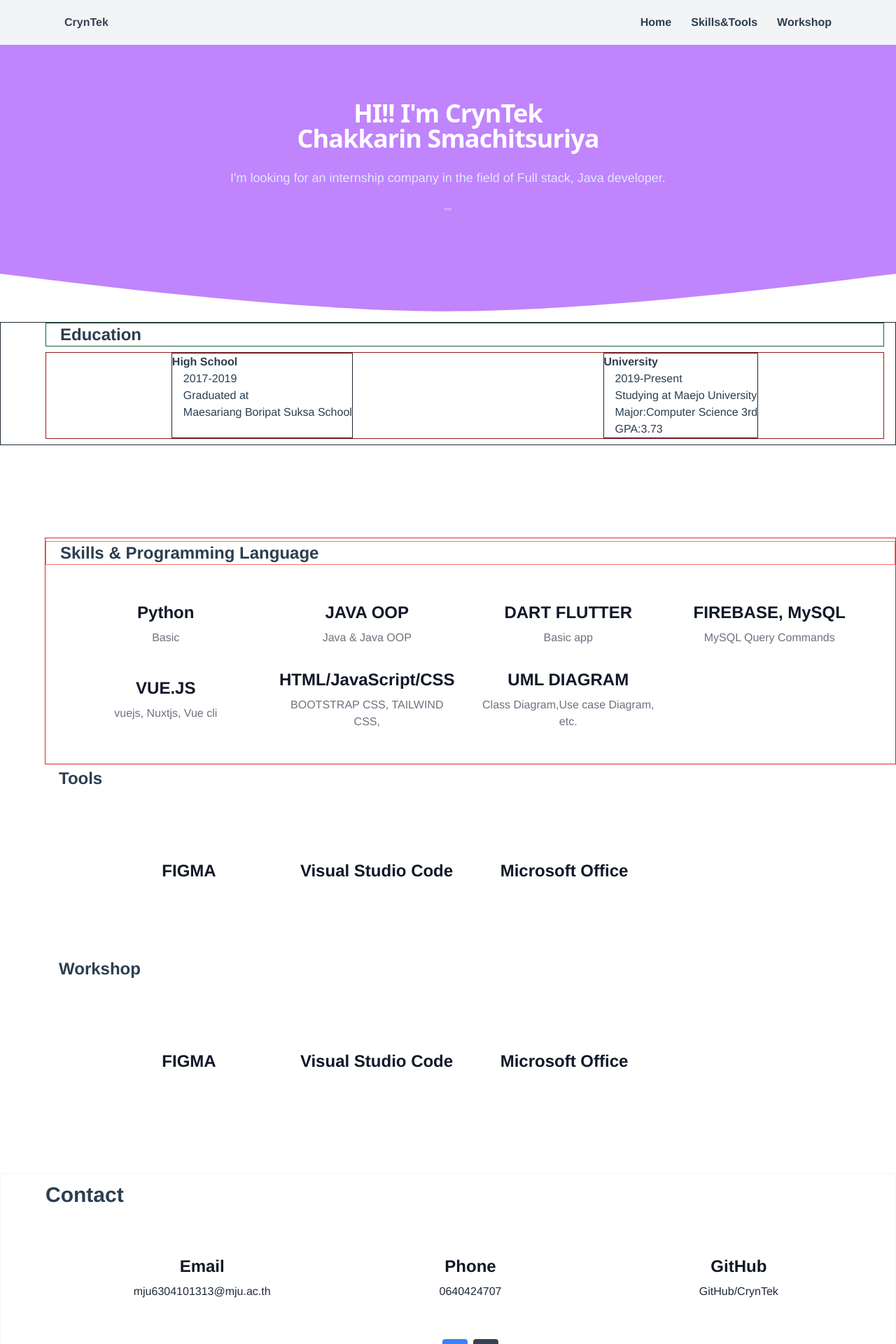
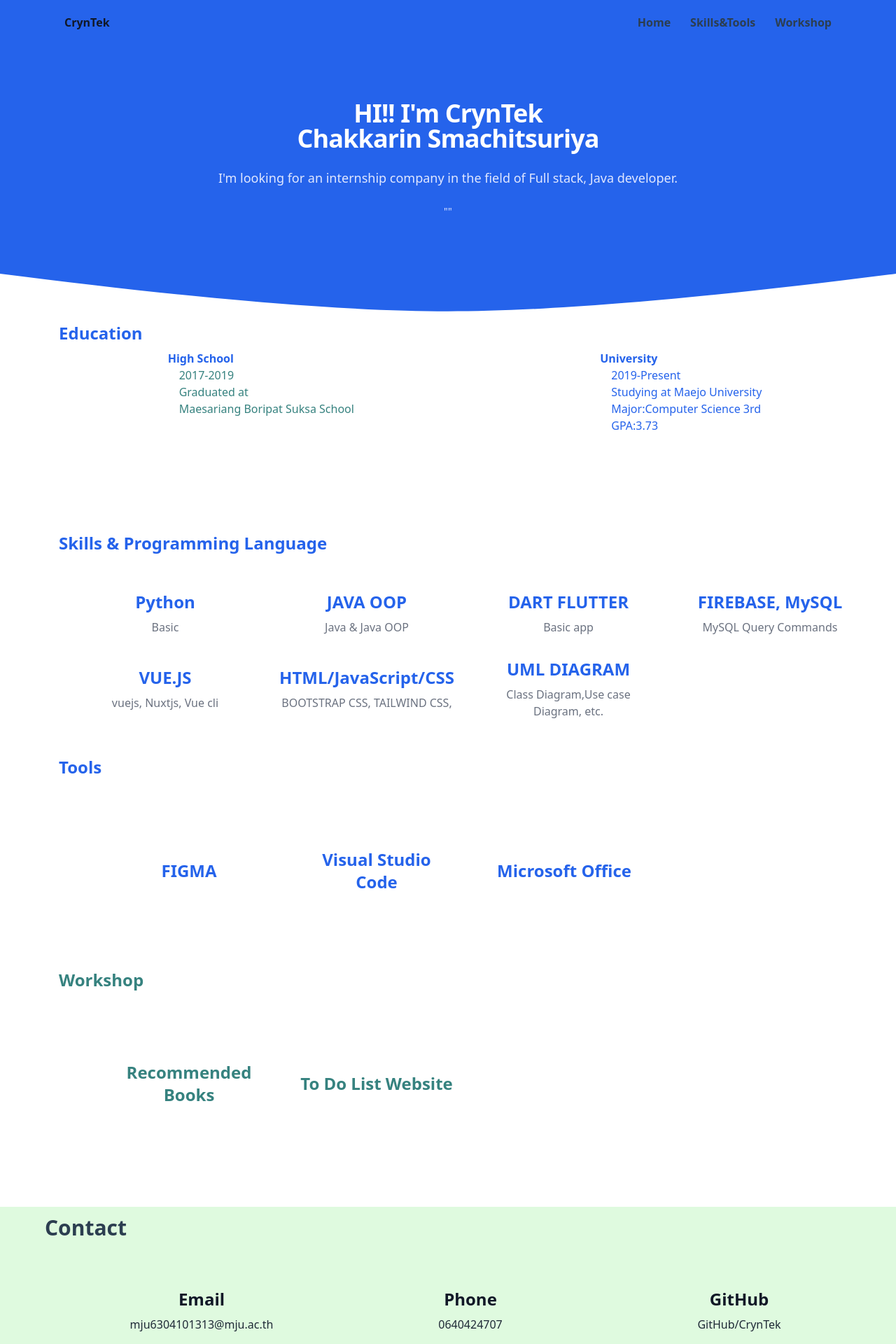
Before and after one commit to CrynTek/Portfolio_Website, a Vue app: page / in a window 1280 px wide. Shown: the top 1920 px of the page at 70% size. Built offline with nearby package versions, Linux system fonts and the light colour scheme.

Commit message:
add color

```diff
--- a/src/App.vue
+++ b/src/App.vue
@@ -1,4 +1,5 @@
 <template>
+
   <NavbarMenu></NavbarMenu>
   <Info_detail></Info_detail>
   <Education_info></Education_info>
@@ -27,10 +28,10 @@ export default {
 </script>
 <style>
 #app {
-  font-family: Avenir, Helvetica, Arial, sans-serif;
   -webkit-font-smoothing: antialiased;
   -moz-osx-font-smoothing: grayscale;
   text-align: center;
+  background-color: white;
   color: #2c3e50;
 }
 
--- a/src/components/Education_info.vue
+++ b/src/components/Education_info.vue
@@ -1,6 +1,6 @@
 <template>
-  <div class="mx-auto my-1 border border-gray-800 px-4 items-center pl-16">
-    <div class="border border-green-800 pl-5 text-left">
+  <div class="mx-auto my-1  px-4 items-center pl-16 text-[#2563eb]">
+    <div class=" pl-5 text-left">
       <h1 class="text-2xl font-extrabold">Education</h1>
     </div>
     <div
@@ -9,14 +9,12 @@
         flex flex-row
         text-left
         justify-around
-        border
         my-2
-        border-red-800
+
       "
     >
       <div
         class="
-          border border-gray-800
           hover:shadow-lg hover:shadow-green-400
           dark:hover:shadow-neutral-300
           transition
@@ -26,7 +24,7 @@
         "
       >
         <h1 class="font-extrabold">High School</h1>
-        <div class="pl-4">
+        <div class="pl-4 text-[#36827f]">
           <h1>2017-2019</h1>
           <h1>Graduated at</h1>
           <h1>Maesariang Boripat Suksa School</h1>
@@ -34,7 +32,6 @@
       </div>
       <div
         class="
-          border border-gray-800
           hover:shadow-lg hover:shadow-green-400
           dark:hover:shadow-neutral-300
           transition
--- a/src/components/Info_detail.vue
+++ b/src/components/Info_detail.vue
@@ -1,5 +1,5 @@
 <template>
-  <div class="relative bg-purple-400">
+  <div class="relative bg-[#2563eb] ">
     <div class="absolute inset-x-0 bottom-0">
       <svg
         viewBox="0 0 224 12"
--- a/src/components/NavbarMenu.vue
+++ b/src/components/NavbarMenu.vue
@@ -1,5 +1,5 @@
 <template>
-  <nav class="bg-gray-100 top-0 sticky inset-x-0 mb-0 z-50">
+  <nav class="bg-[#2563eb] top-0 sticky inset-x-0 mb-0 z-50">
     <div class="max-w-6xl mx-auto px-4">
       <div class="flex justify-between">
         <div class="flex space-x-4">
@@ -12,20 +12,20 @@
                 items-center
                 py-5
                 px-2
-                text-gray-700
-                hover:text-gray-900
+                text-gray-900
+                hover:text-[#ffffff]
               "
             >
-              <i class="bx bxl-medium-old mr-1 text-xl mb-1 text-blue-400"></i>
+              <i class="bx bxl-medium-old mr-1 text-xl mb-1"></i>
               <span class="font-bold">CrynTek</span>
             </a>
           </div>
         </div>
         <!-- secondary nav -->
-        <div class="hidden md:flex items-center space-x-1">
-          <a href="#" class="py-5 px-3">Home</a>
-          <a href="#info" class="py-5 px-3">Skills&Tools</a>
-          <a href="#workshop" class="py-5 px-3">Workshop</a>
+        <div class=" md:flex items-center space-x-1 ">
+          <a href="#" class="py-5 px-3  hover:text-white">Home</a>
+          <a href="#info" class="py-5 px-3 hover:text-white">Skills&Tools</a>
+          <a href="#workshop" class="py-5 px-3 hover:text-white">Workshop</a>
         </div>
       </div>
     </div>
--- a/src/components/WorkShop.vue
+++ b/src/components/WorkShop.vue
@@ -1,5 +1,5 @@
 <template>
-    <div id="workshop" class="pl-16">
+    <div id="workshop" class="pl-16 text-[#36827F]">
       <h1 class="my-1 text-2xl font-extrabold pl-5 text-left">Workshop</h1>
       <div
         class="p-14 reveal"
@@ -8,23 +8,19 @@
         aria-labelledby="stats-tab"
       >
         <dl
-          class="grid max-w-screen-xl grid-cols-2 gap-8 p-4 mx-auto text-gray-900 sm:grid-cols-3 xl:grid-cols-4  sm:p-8"
+          class="grid max-w-screen-xl grid-cols-2 gap-8 p-4 mx-auto  sm:grid-cols-3 xl:grid-cols-4  sm:p-8"
         >
           <div
             class="flex flex-col items-start md:items-center justify-start md:justify-center p-2 hover:shadow-lg hover:shadow-green-400 transition ease-in hover:bg-emerald-100 "
           >
-            <dt class="mb-2 text-2xl font-extrabold">FIGMA</dt>
+            <dt class="mb-2 text-2xl font-extrabold">Recommended Books</dt>
           </div>
           <div
             class="flex flex-col items-start md:items-center justify-start md:justify-center p-2 hover:shadow-lg hover:shadow-green-400 transition ease-in hover:bg-emerald-100 "
           >
-            <dt class="mb-2 text-2xl font-extrabold">Visual Studio Code</dt>
+            <dt class="mb-2 text-2xl font-extrabold">To Do List Website</dt>
           </div>
-          <div
-            class="flex flex-col items-start md:items-center justify-start md:justify-center p-2 hover:shadow-lg hover:shadow-green-400 transition ease-in hover:bg-emerald-100 "
-          >
-            <dt class="mb-2 text-2xl font-extrabold">Microsoft Office</dt>
-          </div>
+
         </dl>
       </div>
     </div>
--- a/src/components/footer.vue
+++ b/src/components/footer.vue
@@ -1,5 +1,5 @@
 <template>
-  <div class="pb-16 mt-10 border border-red-50 pl-16" id="Contact">
+  <div class="pb-16 mt-10 bg-[#dffadf] pl-16" id="Contact">
     <h1 class="text-3xl font-extrabold flex flex-1 py-3">Contact</h1>
 
     <div>
--- a/src/components/skill_tools.vue
+++ b/src/components/skill_tools.vue
@@ -1,20 +1,11 @@
 <template>
-  <div class="pt-32 mx-auto items-center pl-16" id="info">
-    <div class="border border-red-600">
-      <h1
-        class="
-          border border-red-400
-          my-1
-          text-2xl
-          font-extrabold
-          pl-5
-          text-left
-        "
-      >
+  <div class="pt-32 mx-auto items-center pl-16 text-[#2563eb]" id="info">
+    <div class="">
+      <h1 class="my-1 text-2xl font-extrabold pl-5 text-left">
         Skills & Programming Language
       </h1>
       <div
-        class="p-4 reveal"
+        class="p-4 reveal "
         id="stats"
         role="tabpanel"
         aria-labelledby="stats-tab"
@@ -27,7 +18,7 @@
             gap-8
             p-4
             mx-auto
-            text-gray-900
+            text-[#2563eb]
             sm:grid-cols-3
             xl:grid-cols-4
             sm:p-8
@@ -41,7 +32,7 @@
               justify-start
               md:justify-center
               pr-2
-              hover:shadow-lg hover:shadow-green-400
+              hover:shadow-lg hover:shadow-blue-600
               transition
               ease-in
               hover:bg-emerald-100
@@ -162,7 +153,7 @@
       </div>
     </div>
     <div>
-      <h1 class="my-1 text-2xl font-extrabold pl-5 text-left">Tools</h1>
+      <h1 class="my-1 text-2xl font-extrabold pl-5 text-left text-[#2563eb]">Tools</h1>
       <div
         class="p-14 reveal"
         id="stats"
@@ -177,7 +168,7 @@
             gap-8
             p-4
             mx-auto
-            text-gray-900
+            text-[#2563eb]
             sm:grid-cols-3
             xl:grid-cols-4
             sm:p-8
@@ -234,9 +225,6 @@
         </dl>
       </div>
     </div>
-    <!-- <div class="sticky top-0 right-10 w-full flex justify-end">
-      <div class="bg-blue-400 w-40">Profile</div>
-    </div> -->
   </div>
 </template>
 
```
